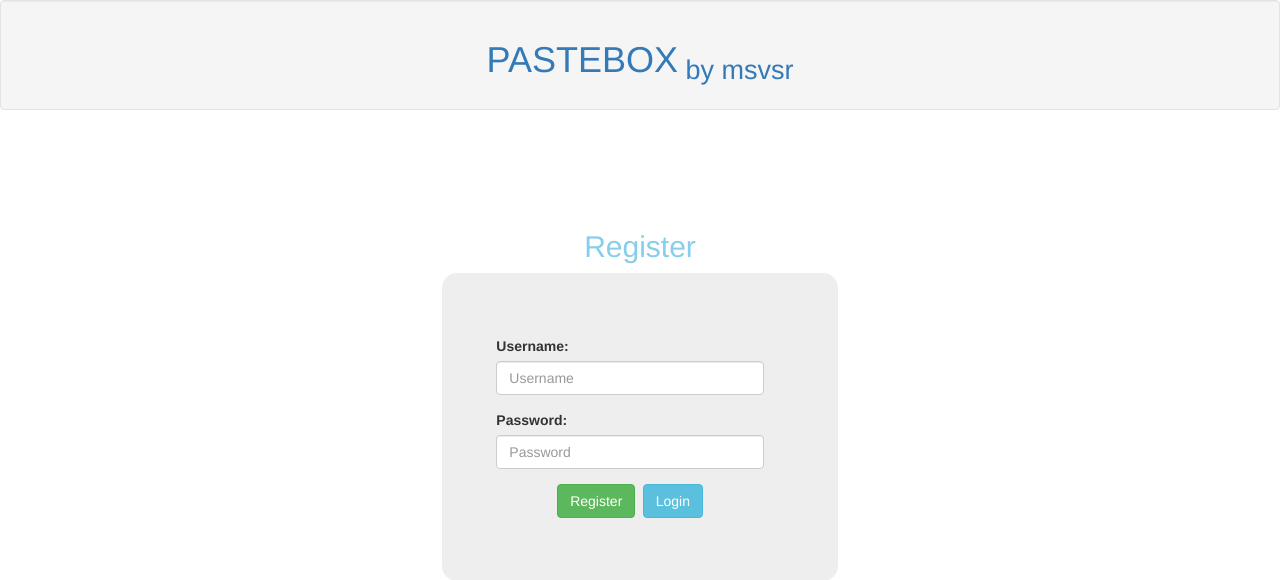
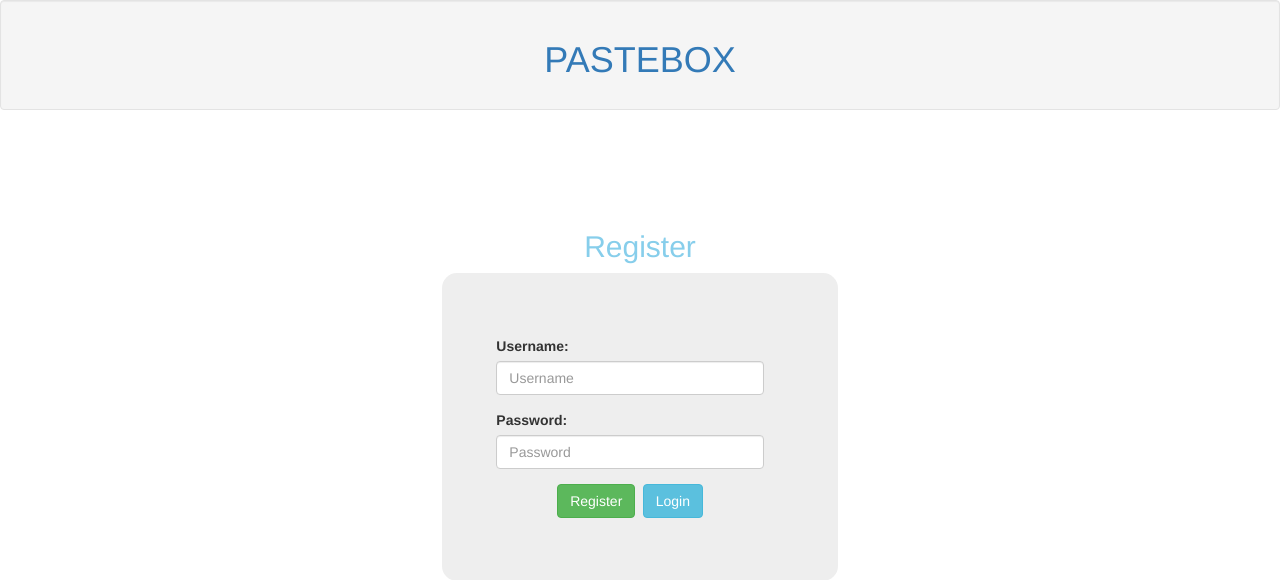
Before and after one commit to msvsr/PasteBox, a Django app: page /pastebox/signup/ in a window 1280 px wide. Shown: the top 580 px of the page. Run offline with Django 3.2, Linux system fonts and the light colour scheme; some libraries are stand-ins or nearby versions.

Commit message:
changed loign and signup page

```diff
--- a/pastebox/templates/pastebox/login.html
+++ b/pastebox/templates/pastebox/login.html
@@ -8,7 +8,7 @@
 </head>
 <body>
 <div class="well">
-<center><a href="{% url 'pastebox:about' %}" style="text-decoration:none"><h1>PASTEBOX<sub> by msvsr</sub></h1></a></center>
+<center><a href="{% url 'pastebox:about' %}" style="text-decoration:none"><h1>PASTEBOX</h1></a></center>
 </div>
     {% if message %}
     <div class="alert alert-danger">
--- a/pastebox/templates/pastebox/signup.html
+++ b/pastebox/templates/pastebox/signup.html
@@ -8,7 +8,7 @@
 </head>
 <body>
 <div class="well">
-<center><a href="{% url 'pastebox:about' %}" style="text-decoration:none"><h1>PASTEBOX<sub> by msvsr</sub></h1></a></center>
+<center><a href="{% url 'pastebox:about' %}" style="text-decoration:none"><h1>PASTEBOX</h1></a></center>
 </div>
     {% if errors %}
     <div class="alert alert-danger">
```
